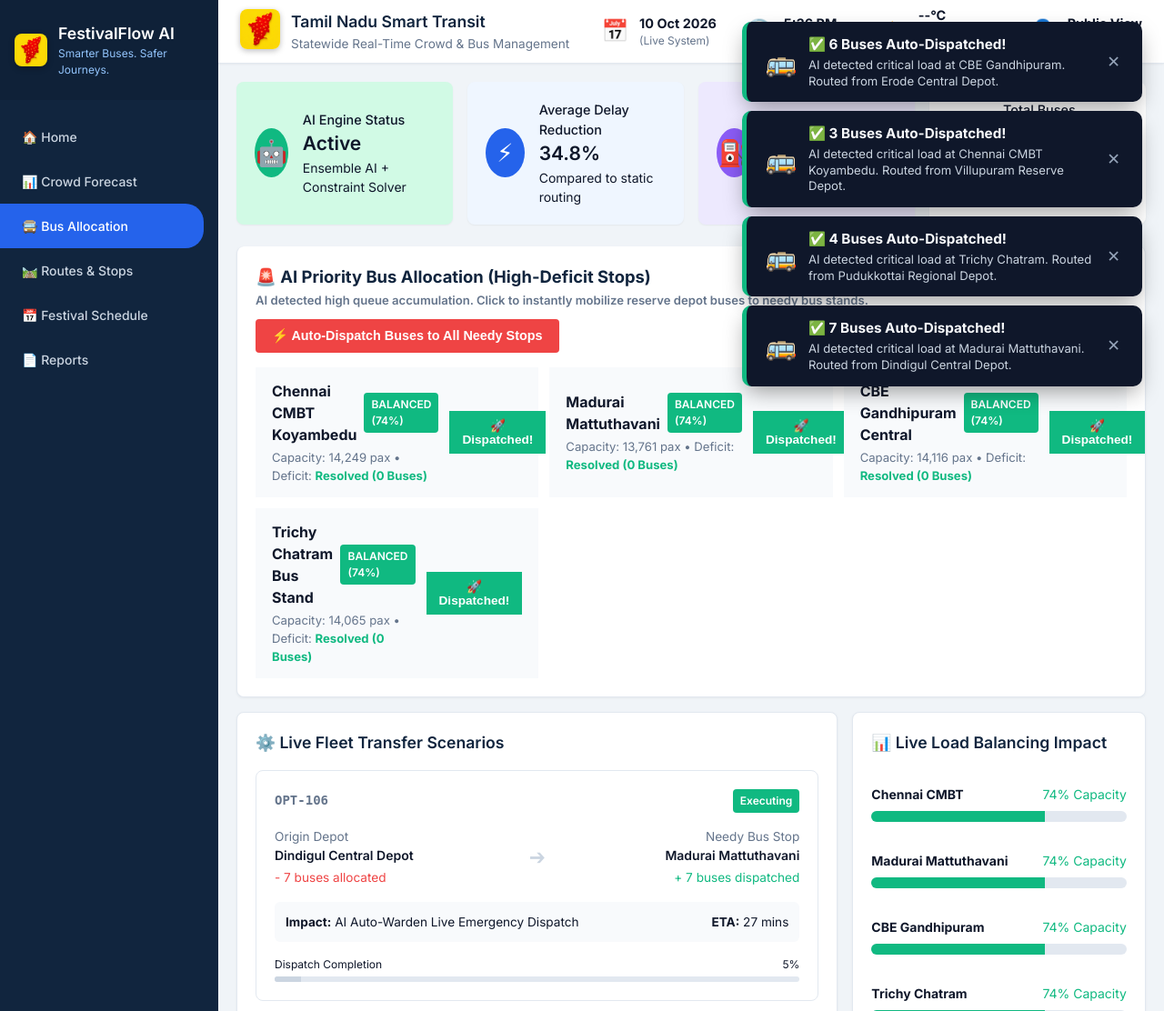
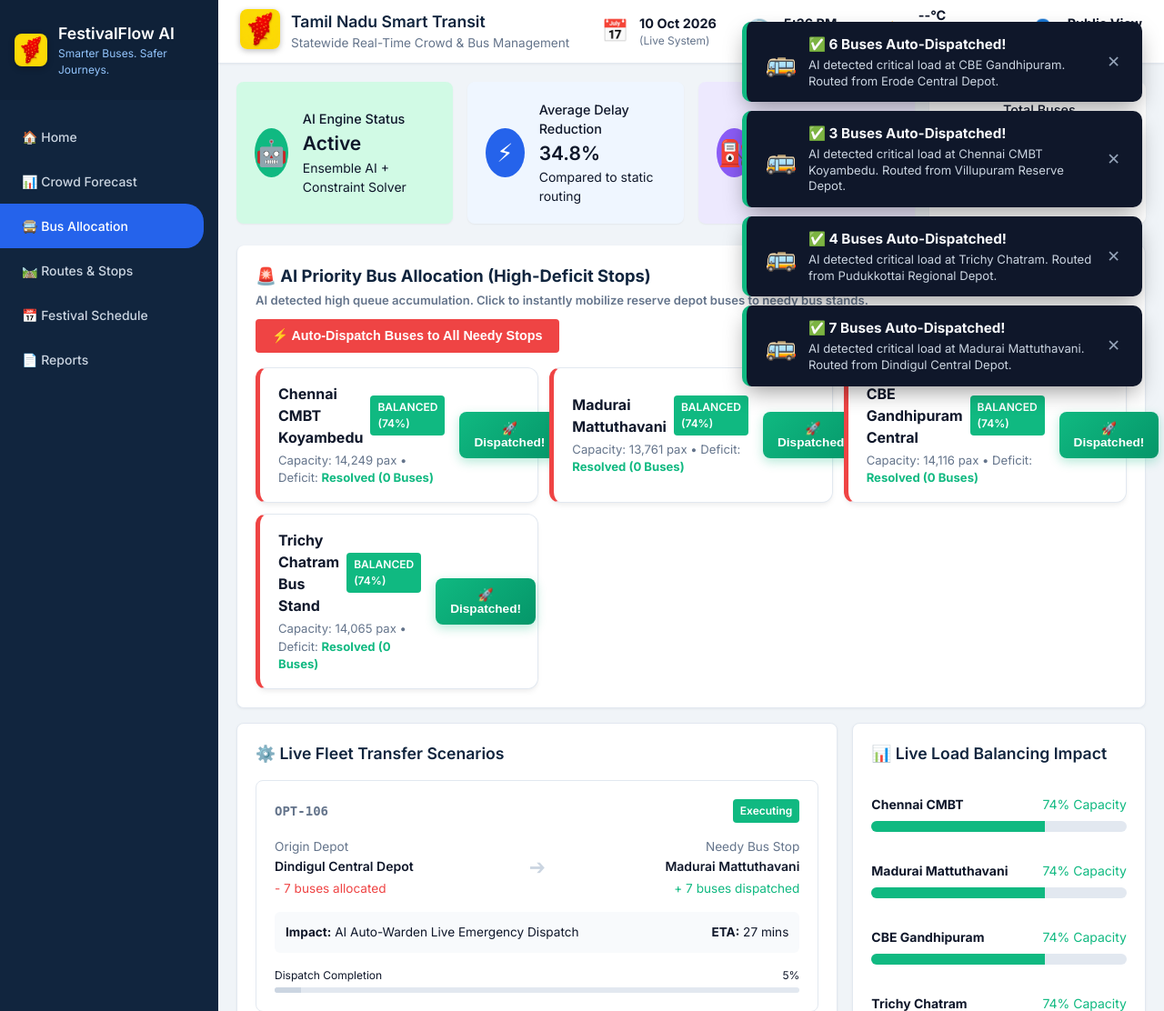
Before and after one commit to DEEPAK-47-S/Sakthi_Hackton_2026, a Flask app: page /optimization in a window 1280 px wide. Shown: the top 1112 px of the page at 91% size. Run offline with Flask 3, Linux system fonts and the light colour scheme.

Commit message:
style: Upgrade Priority Fleet Allocation cards with premium modern UI

```diff
--- a/app/templates/optimization.html
+++ b/app/templates/optimization.html
@@ -4,40 +4,45 @@
 {% block extra_css %}
 <style>
 .dispatch-hub-card {
-    background: #f8fafc;
-    border: 1px solid var(--border);
-    border-radius: var(--radius-md);
-    padding: 14px 18px;
+    background: #ffffff;
+    border: 1px solid #e2e8f0;
+    border-left: 5px solid #ef4444;
+    border-radius: 12px;
+    padding: 16px 20px;
     display: flex;
     justify-content: space-between;
     align-items: center;
-    gap: 12px;
-    transition: all 0.2s;
+    gap: 16px;
+    transition: all 0.3s cubic-bezier(0.4, 0, 0.2, 1);
+    box-shadow: 0 4px 6px -1px rgba(0, 0, 0, 0.05), 0 2px 4px -1px rgba(0, 0, 0, 0.03);
 }
 .dispatch-hub-card:hover {
-    background: white;
-    box-shadow: var(--shadow-sm);
+    transform: translateY(-3px);
+    box-shadow: 0 10px 15px -3px rgba(0, 0, 0, 0.1), 0 4px 6px -2px rgba(0, 0, 0, 0.05);
+    border-color: #cbd5e1;
 }
 .btn-dispatch {
-    padding: 8px 14px;
-    border-radius: var(--radius-md);
+    padding: 10px 16px;
+    border-radius: 8px;
     border: none;
-    background: var(--primary);
+    background: linear-gradient(135deg, var(--primary), #6366f1);
     color: white;
     font-size: 0.85rem;
-    font-weight: 600;
+    font-weight: 700;
     cursor: pointer;
     display: inline-flex;
     align-items: center;
-    gap: 6px;
-    transition: all 0.2s;
+    gap: 8px;
+    transition: all 0.3s cubic-bezier(0.4, 0, 0.2, 1);
+    box-shadow: 0 4px 12px rgba(99, 102, 241, 0.3);
 }
-.btn-dispatch:hover {
-    background: #0284c7;
-    transform: translateY(-1px);
+.btn-dispatch:hover:not(:disabled) {
+    transform: translateY(-2px);
+    box-shadow: 0 6px 16px rgba(99, 102, 241, 0.4);
 }
 .btn-dispatch:disabled {
-    background: #10b981;
+    background: linear-gradient(135deg, #10b981, #059669);
+    box-shadow: 0 4px 12px rgba(16, 185, 129, 0.3);
     cursor: default;
     transform: none;
 }
```
